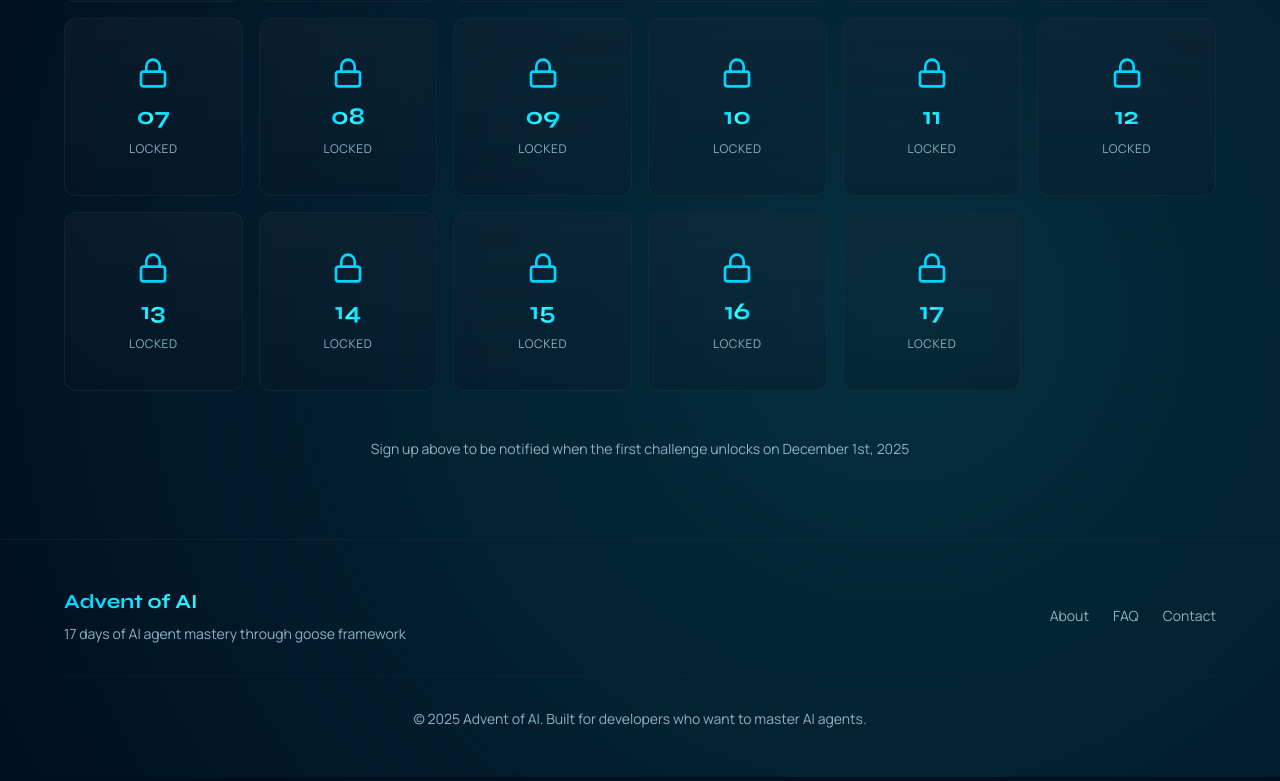
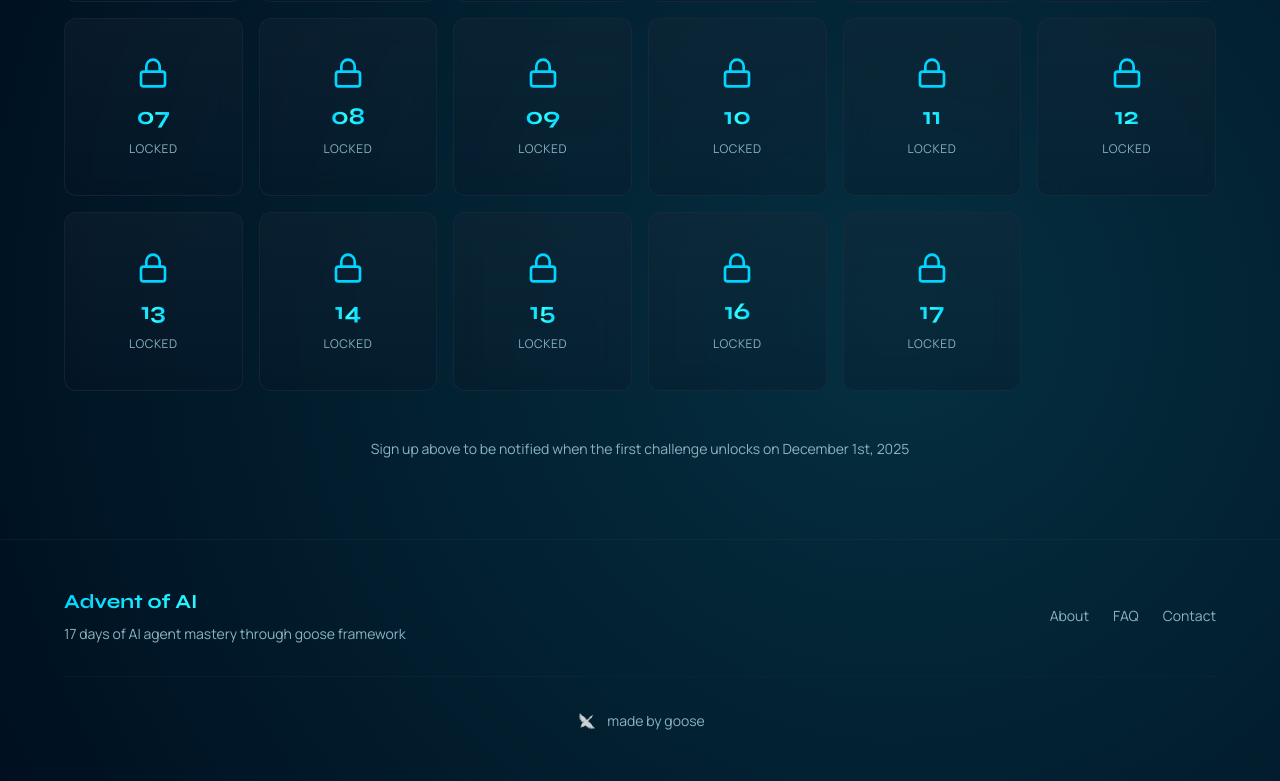
Before and after one commit to blackgirlbytes/frosty-agent-forge, a Next.js app: page / in a window 1280 px wide. Shown: the part 1547-2328 px from the top of the page. Built offline with nearby package versions, Linux system fonts and the light colour scheme.

Commit message:
Update footer to show goose logo with 'made by goose'

```diff
--- a/src/components/Footer.tsx
+++ b/src/components/Footer.tsx
@@ -1,3 +1,5 @@
+import Image from "next/image";
+
 export const Footer = () => {
   return (
     <footer className="py-12 px-4 border-t border-border/30">
@@ -25,8 +27,15 @@ export const Footer = () => {
           </div>
         </div>
 
-        <div className="mt-8 pt-8 border-t border-border/20 text-center text-sm text-muted-foreground">
-          © 2025 Advent of AI. Built for developers who want to master AI agents.
+        <div className="mt-8 pt-8 border-t border-border/20 flex items-center justify-center gap-2 text-sm text-muted-foreground">
+          <Image
+            src="/goose-logo.png"
+            alt="goose logo"
+            width={24}
+            height={24}
+            className="opacity-80"
+          />
+          <span>made by goose</span>
         </div>
       </div>
     </footer>
```
